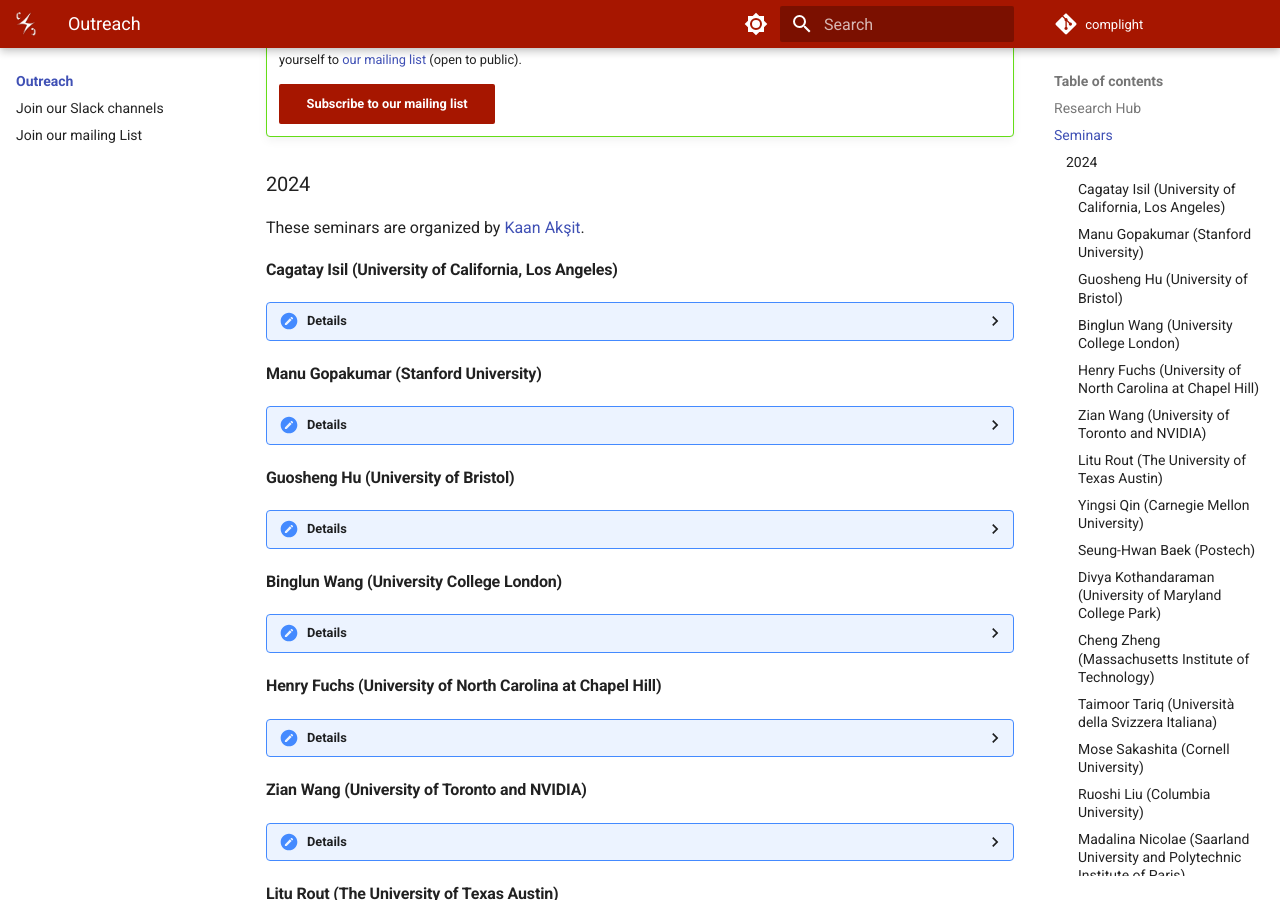
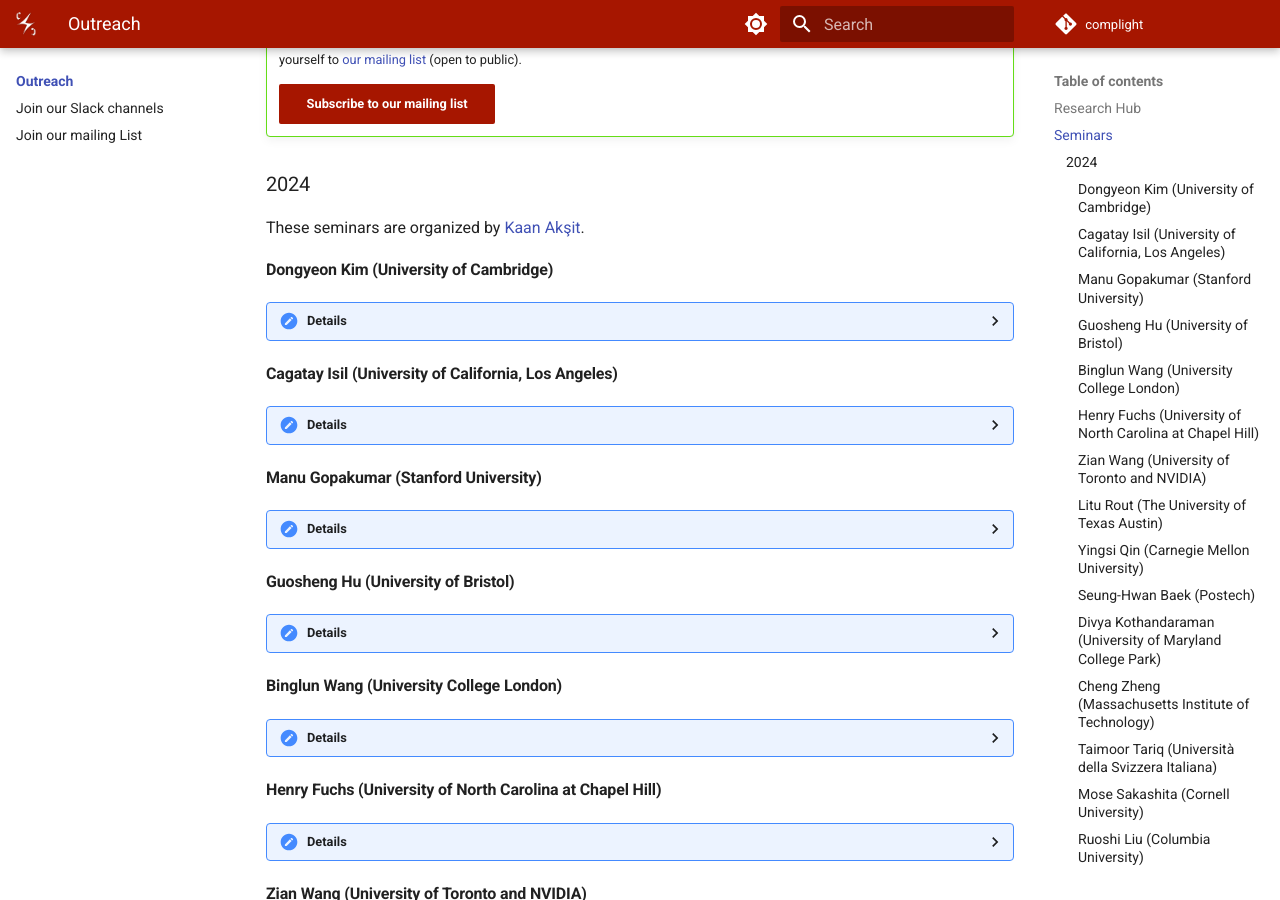
Before and after one commit to complight/complight.github.io, an MkDocs documentation site: the page built from docs/outreach/index.md, in a window 1280 px wide and 900 px high, scrolled down 1017 px. Built offline with MkDocs 1.6.1 and Material for MkDocs 9.7.7, drawn with Linux system fonts in a browser that asks for light colours.

Commit message:
Updating outreach page.

```diff
--- a/docs/outreach/index.md
+++ b/docs/outreach/index.md
@@ -34,6 +34,18 @@ Overall, seminars are a blend of internal and external presenters.
 
 ### 2024
 These seminars are organized by [Kaan Akşit](https://kaanaksit.com).
+
+#### Dongyeon Kim (University of Cambridge)
+??? Details
+    **Date:**
+    30th October 2024
+
+    **Presenter:** [Donyeon Kim](https://dongyeon93.github.io/), Postdoctoral Researcher, University of Cambridge
+
+    **Title:** Towards passing the visual Turing test with holographic displays
+
+    **Watch:** [Recording (Password protected)](https://liveuclac-my.sharepoint.com/:v:/g/personal/ucackak_ucl_ac_uk/ES5eU3hrY2FGuWvJrAjm8OwBx5Cs-FUfs2ziYRfjCgq7ng?nav=eyJyZWZlcnJhbEluZm8iOnsicmVmZXJyYWxBcHAiOiJTdHJlYW1XZWJBcHAiLCJyZWZlcnJhbFZpZXciOiJTaGFyZURpYWxvZy1MaW5rIiwicmVmZXJyYWxBcHBQbGF0Zm9ybSI6IldlYiIsInJlZmVycmFsTW9kZSI6InZpZXcifX0%3D&e=cSK1Oa)
+
 
 #### Cagatay Isil (University of California, Los Angeles)
 ??? Details
```
